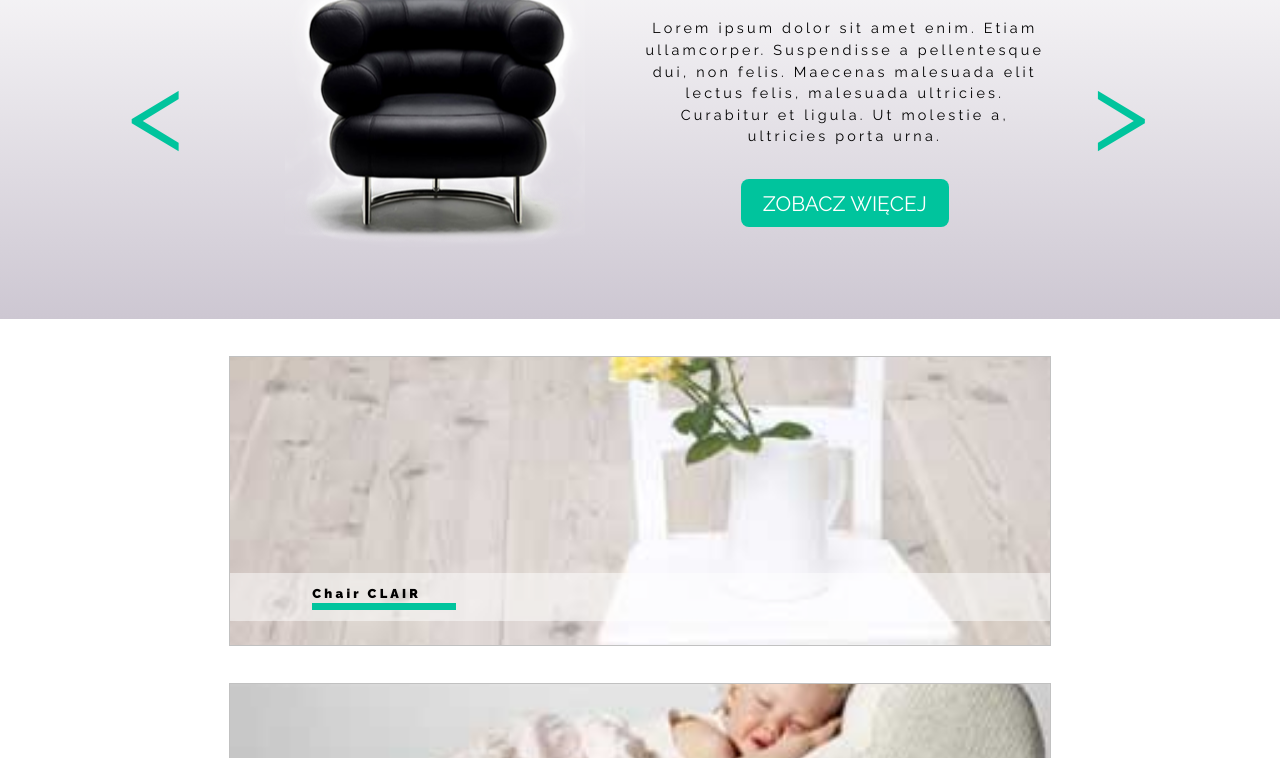
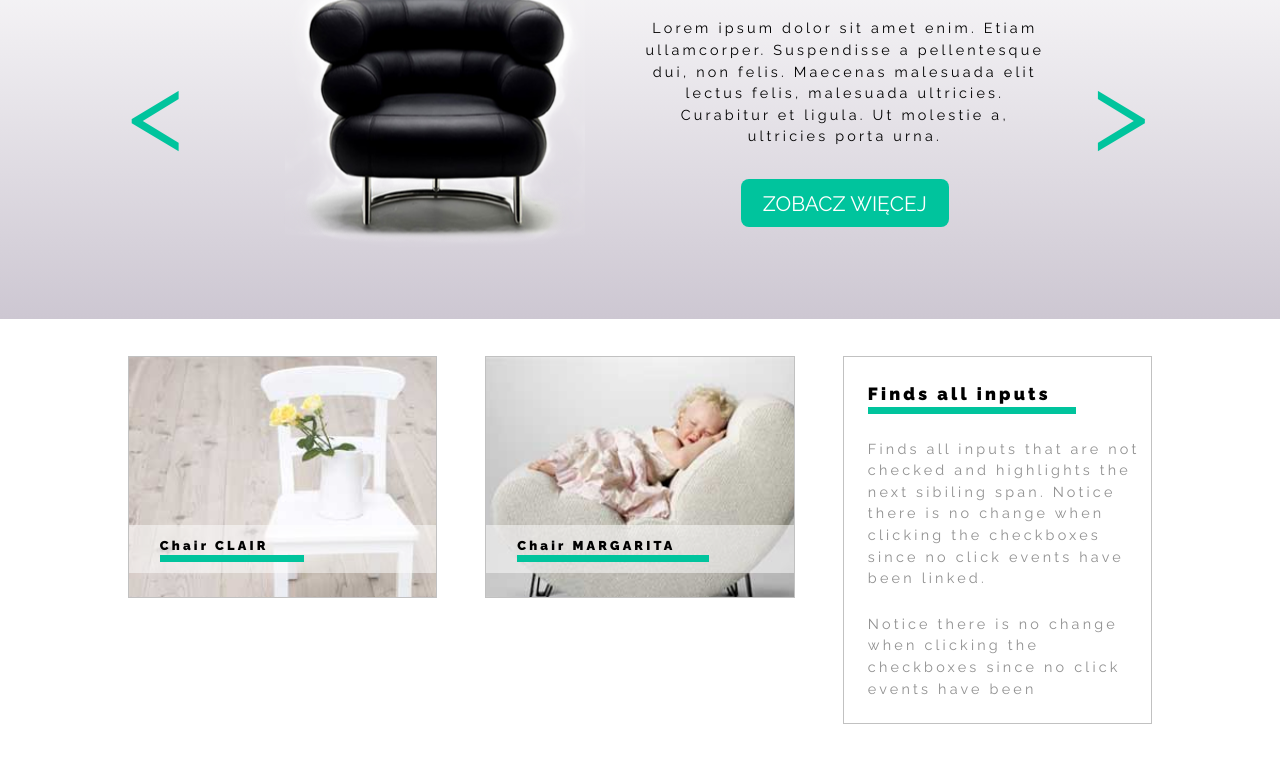
Before and after one commit to jezyk2796/newSitOnChair, a website: page src/index.html in a window 1280 px wide. Shown: the part 145-903 px from the top of the page. Drawn offline with Linux system fonts and the light colour scheme.

Commit message:
section products desktop version

```diff
--- a/src/scss/partials/_products.scss
+++ b/src/scss/partials/_products.scss
@@ -85,8 +85,6 @@
 
         .container {
             width: 80%;
-            flex-direction: row;
-            flex-wrap: wrap;
             justify-content: center;
 
             .product-box {
@@ -112,4 +110,26 @@
             }
         }
     }
+
+    @media (min-width: 1024px) {
+        .container {
+            flex-direction: row;
+            justify-content: space-between;
+            align-items: flex-start;
+
+            .product-box {
+                width: 30%;
+                height: 15rem;
+
+                .product-title {
+                    margin: 10.5rem 0 1.5rem 0;
+                }
+            }
+
+            .product-description {
+                height: auto;
+                padding: 0 0 1.5rem 0;
+            }
+        }
+    }
 }
--- a/src/scss/partials/_slider.scss
+++ b/src/scss/partials/_slider.scss
@@ -66,7 +66,6 @@
     @media (min-width: 1024px) {
         .container {
 
-
             .arrow-box {
                 display: block;
                 width: 10%;
@@ -89,11 +88,10 @@
                 }
             }
 
-
-
             .main-img {
                 width: 40%;
             }
+
             .main-description {
                 width: 40%;
 
```
Also changed, not shown: src/index.html (+0 -2 lines), src/css/style.css.
